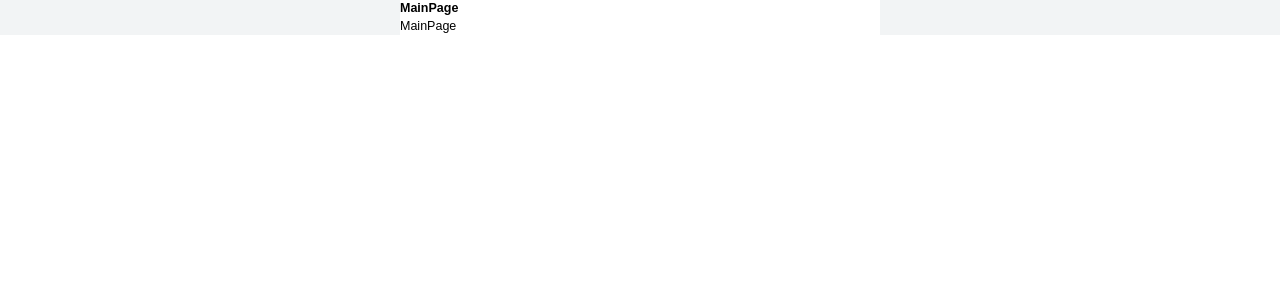
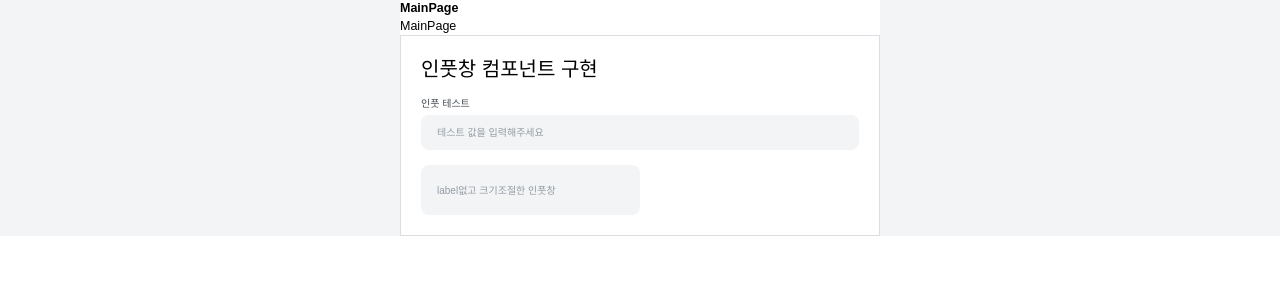
Before and after one commit to Lets-Be-Friendly-Team/daeng-ggu-frontend, a React (Vite) app: page / in a window 1280 px wide. Shown: the top 300 px of the page. Built offline with nearby package versions, Linux system fonts and the light colour scheme.

Commit message:
feat: 글로벌 인풋창 구현

```diff
--- a/src/components/_common/Input/Input.tsx
+++ b/src/components/_common/Input/Input.tsx
@@ -1,4 +1,59 @@
-const Input = () => {
-  return <div></div>;
+import React, { ChangeEvent } from 'react';
+
+export type InputValue = string | number | ReadonlyArray<string>;
+export type InputChangeEvent = ChangeEvent<HTMLInputElement>;
+
+interface Props {
+  label?: string;
+  type?: string;
+  id?: string;
+  name?: string;
+  placeholder?: string;
+  value?: InputValue;
+  width?: string;
+  height?: string;
+  onChange?: (_ev: InputChangeEvent) => void;
+}
+
+const Input: React.FC<Props> = ({
+  label = '',
+  type = 'text',
+  id = '',
+  name = '',
+  placeholder = '',
+  value = '',
+  width = '',
+  height = '',
+  onChange,
+}) => {
+  // const [inputValue, setInputValue] = useState<InputValue>(value);
+
+  const changeHandler = (_ev: InputChangeEvent) => {
+    if (onChange) {
+      onChange(_ev);
+    }
+  };
+
+  // const widthClass = width ? `w-${width}` : `w-full`;
+  // const heigthClass = height ? `h-[${height}]` : `h-auto`;
+  return (
+    <div>
+      {label && (
+        <label htmlFor={id} className='mb-[0.4rem] block text-caption font-semibold text-gray-800'>
+          {label}
+        </label>
+      )}
+      <input
+        type={type}
+        id={id}
+        name={name}
+        placeholder={placeholder}
+        value={value}
+        onChange={changeHandler}
+        style={{ width: width || '100%', height: height || 'auto' }}
+        className='rounded-md bg-gray-50 px-[1.6rem] py-4 focus:outline-none focus:ring-1 focus:ring-inset focus:ring-gray-500'
+      ></input>
+    </div>
+  );
 };
 export default Input;
--- a/src/pages/MainPage/MainPage.tsx
+++ b/src/pages/MainPage/MainPage.tsx
@@ -1,8 +1,32 @@
+import React, { useState } from 'react';
+
+import Input, { InputValue } from '@/components/_common/Input/Input';
+
 const MainPage = () => {
+  const [val, setVal] = useState<InputValue>('');
+
+  const handleChange = (ev: React.ChangeEvent<HTMLInputElement>) => {
+    setVal(ev.target.value);
+  };
   return (
     <div>
       <div className='text-xl font-bold'>MainPage</div>
       <div className='font-pretendard-variable text-xl'>MainPage</div>
+      <div className='border border-gray-100 p-[2rem]'>
+        <h1 className='text-h2'>인풋창 컴포넌트 구현</h1>
+        <br />
+        <Input
+          // type='number'
+          label='인풋 테스트'
+          id='test'
+          name='test'
+          value={val}
+          onChange={handleChange}
+          placeholder='테스트 값을 입력해주세요'
+        />
+        <br />
+        <Input width='50%' height='5rem' placeholder='label없고 크기조절한 인풋창' />
+      </div>
     </div>
   );
 };
```
